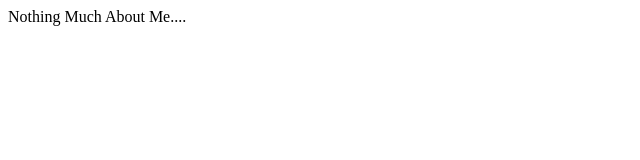
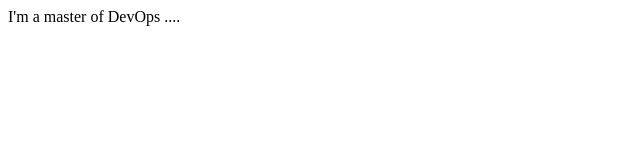
Before and after one commit to mjastad/calm_workshop, a plain HTML site: page lab6/mywebapp/about.html in a window 1280 px wide. Shown: the full height of the page, 0-640 px from the left. Drawn offline with Linux system fonts and the light colour scheme.

Commit message:
Update about.html

```diff
--- a/lab6/mywebapp/about.html
+++ b/lab6/mywebapp/about.html
@@ -1,6 +1,6 @@
 <html>
 <body>
-Nothing Much About Me....
+I'm a master of DevOps ....
 
 </body>
 </html>
```
